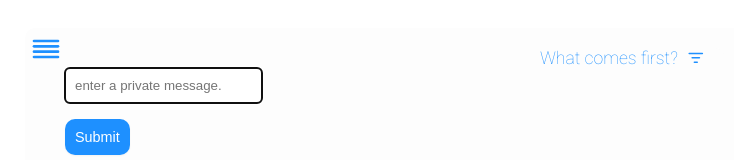
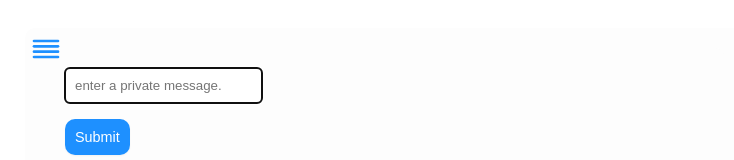
Before and after one commit to dsmeny/avgshares, a React (Create React App) app: page /private-notes in a window 1280 px wide. Shown: the top 160 px of the page, without its empty margins (255-989 px from the left). Built offline with nearby package versions, Linux system fonts and the light colour scheme.

Commit message:
minor tweak

```diff
--- a/src/pages/PrivateNotesPage.js
+++ b/src/pages/PrivateNotesPage.js
@@ -36,7 +36,7 @@ const PrivateNotesPage = () => {
           />
         )}
         <NotesForm submitHandler={submitHandler} notesFormRef={notesFormRef} />
-        <Filter toggleCardFilter={toggleCardFilter} />
+        {/* <Filter toggleCardFilter={toggleCardFilter} /> */}
       </div>
       <div className="notes_container_cards">
         <NoteCards
```
